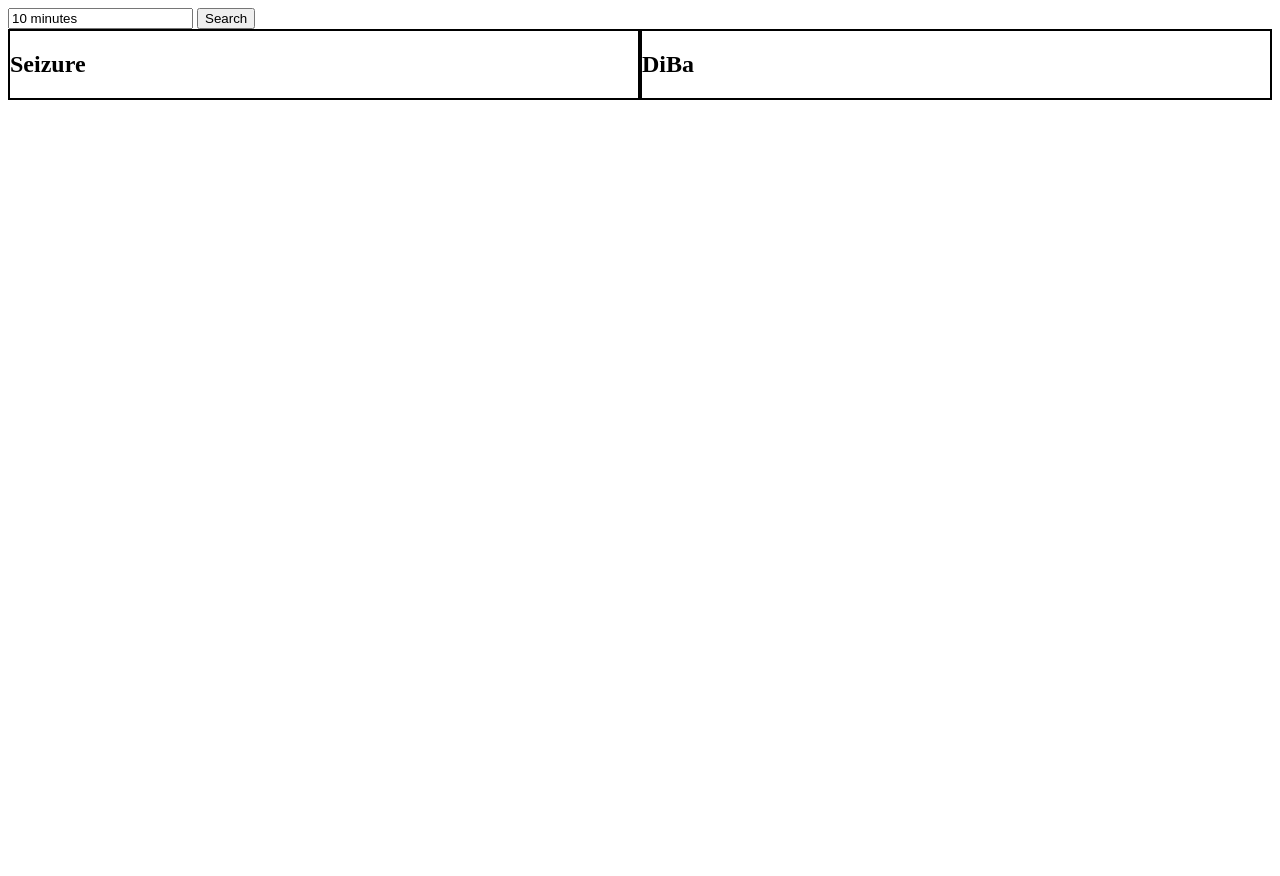
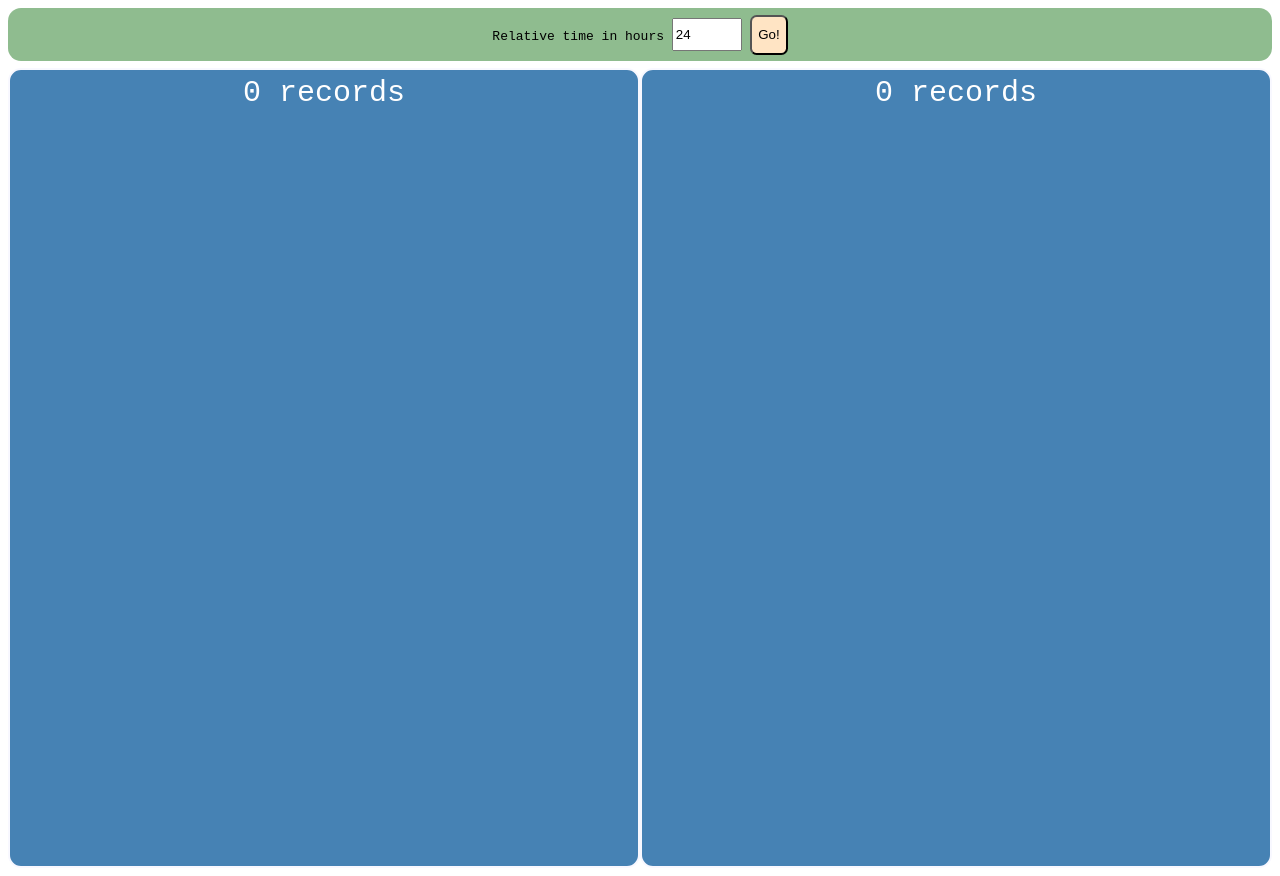
Before and after one commit to dgtm/log360, a website: page logstreamer/client/index.html in a window 1280 px wide. Before the commit the page ends 800 px from the top, so only its background shows below. Drawn offline with Linux system fonts and the light colour scheme; no server answers.

Commit message:
beautify

```diff
--- a/logstreamer/client/index.html
+++ b/logstreamer/client/index.html
@@ -8,59 +8,87 @@
     <script src='./dist/main.js'></script>
 
     <style>
+        body {
+            font-family: monospace;
+        }
         .results {
             margin: auto;
             display: flex;
+            height: 100vh;
+        }
+        input {
+            height: 2em;
+            width: 5%;
+        }
+        button {
+            height: 3em;
+            background-color: bisque;
+            border-radius: 0.5em;
         }
         .profile{
+            padding: 0.5em;
             width: 50%;
-            overflow: scroll;
             border: 2px solid;
-            border-color: black;
+            border-color: ghostwhite;
+            background-color: steelblue;
+            border-radius: 1em;
         }
         .content div {
             font-size: 16px;
 
         }
+        .content {
+            overflow: scroll;
+        }
+        .counter {
+            margin: 0 auto;
+            width: 50%;
+
+            font-size: 30px;
+            color: white;
+            text-align: center;
+            height: 2em;
+        }
 
         .content div:nth-child(3n+1){
-        background: #FF7100;
+            background: wheat;
         }
         .content div:nth-child(3n+2){
-        background: #FFB173;
+            background: lightgray;
         }
         .content div:nth-child(3n+3){
-        background: #A64A00;
+            background: azure;
         }
-        .individual {
-            overflow: hidden;
-            text-overflow: ellipsis;
-            white-space: nowrap;
-            display: block;
-            width: 100%;
-            min-width: 1px;
+        .inputs{
+            text-align: right;
+            background-color: darkseagreen;
+            padding: 0.5em;
+            margin-bottom: 0.5em;
+            text-align: center;
+            border-radius: 1em;
+
+            /* font-size: x-large; */
         }
     </style>
 </head>
 <body>
 
     <div class="inputs">
-        <input type="text" value="10 minutes">
-        <button>Search</button>
+        Relative time in hours
+        <input type="number" value="24" placeholder="24">
+        <button>Go!</button>
     </div>
 
     <div class="results">
         <div class="profile">
-            <div id="trex-testing-count"></div>
+            <div id="trex-testing-count" class="counter">0 records</div>
 
             <div id="trex-testing" class="content">
-                <h2>Seizure</h2>
             </div>
         </div>
         <div class="profile">
-            <div id="diba-testing-count"></div>
+            <div id="diba-testing-count" class="counter">0 records</div>
             <div id="diba-testing" class="content">
-                <h2>DiBa</h2>
             </div>
         </div>
     </div>
```
